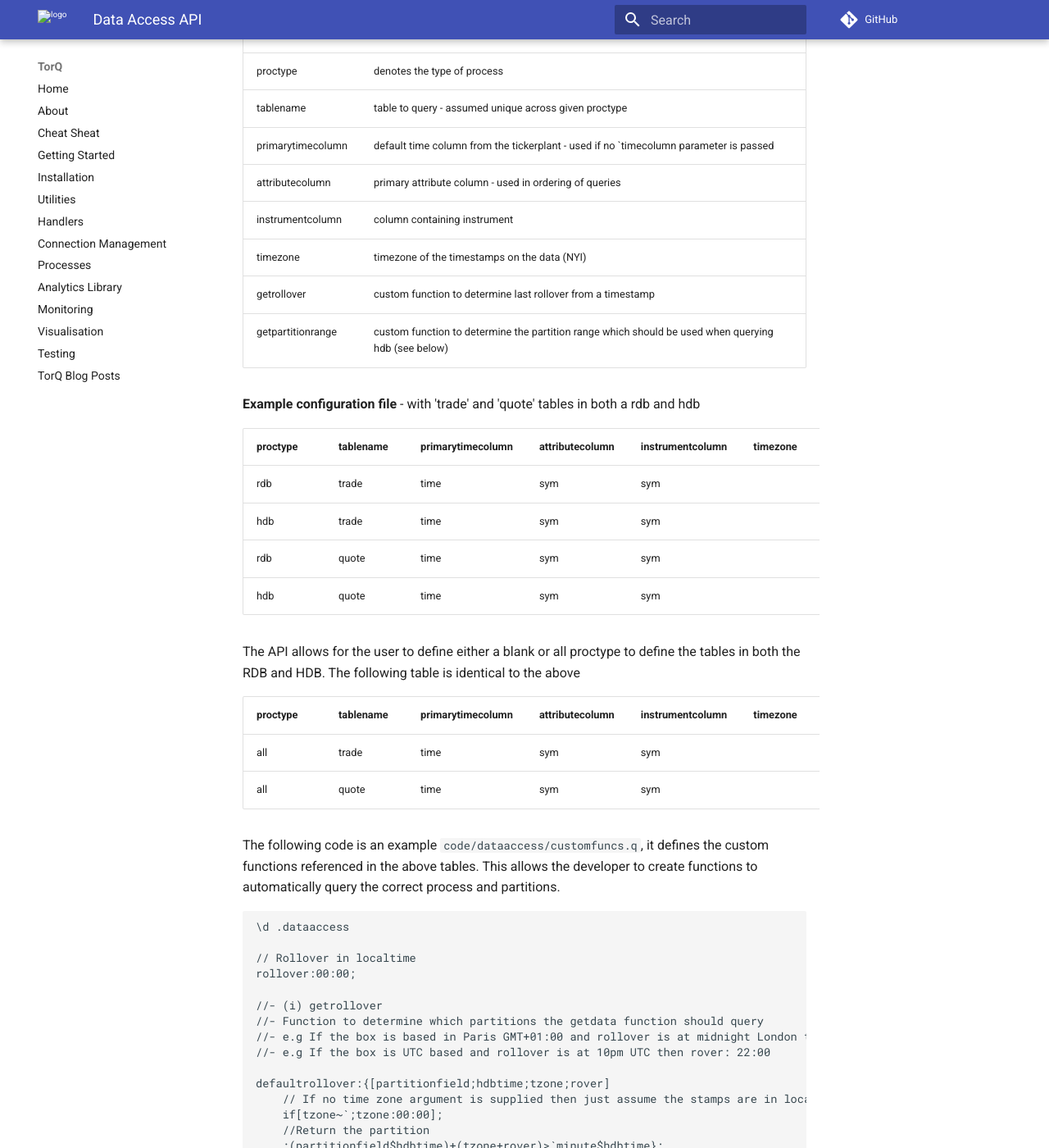
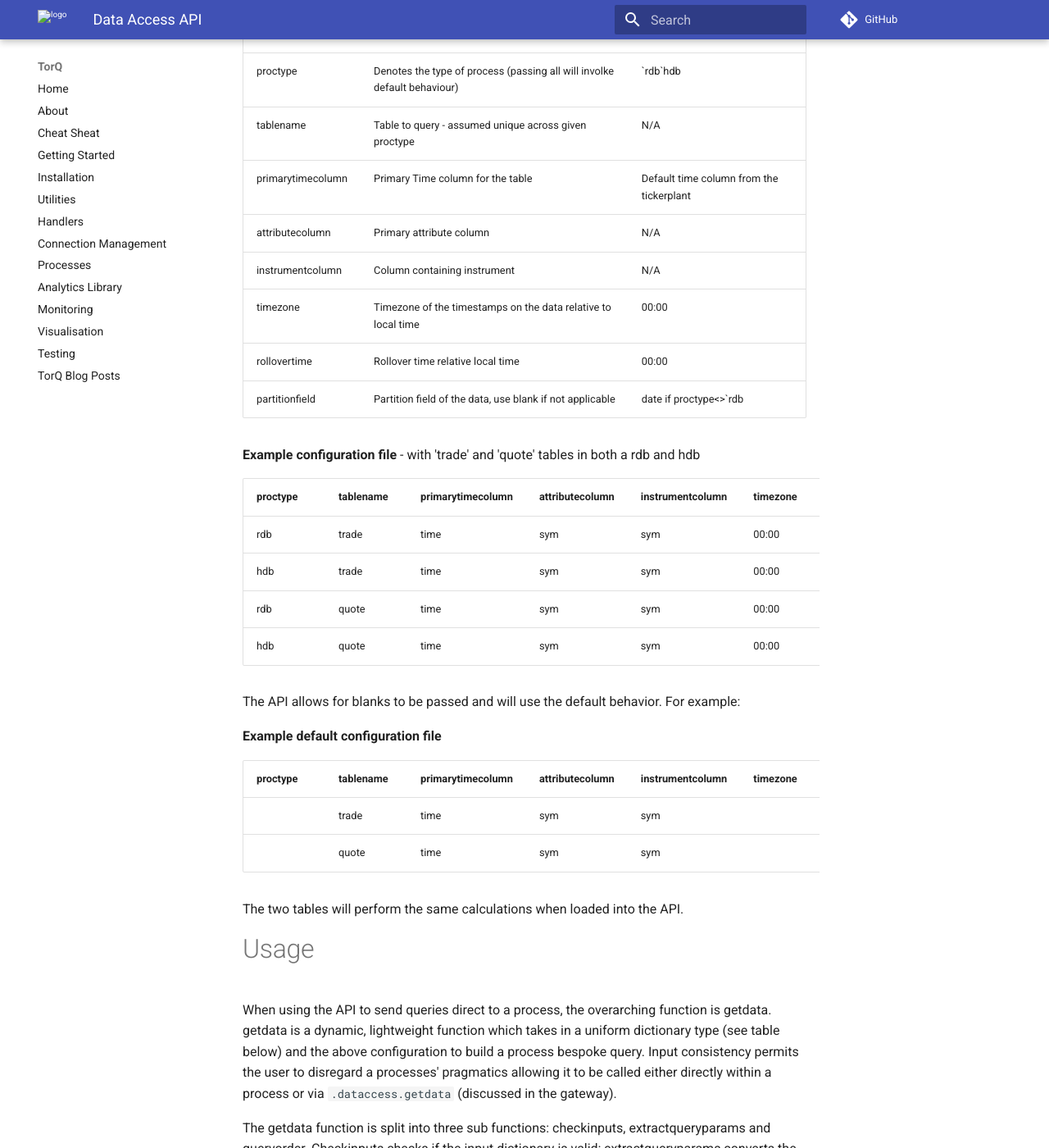
Before and after one commit to DataIntellectTech/TorQ, an MkDocs documentation site: the page built from docs/dataaccess.md, in a window 1280 px wide and 1400 px high, scrolled down 779 px. Shown: the whole window at 82% size. Built offline with MkDocs 1.6.1 and Material for MkDocs 9.7.7, drawn with Linux system fonts in a browser that asks for light colours; comment, search, counter and statistics services are not loaded; old or Windows-style settings are respelled for this version of MkDocs; some of the changed text lies outside the part shown.

Commit message:
Update dataaccess.md

````diff
--- a/docs/dataaccess.md
+++ b/docs/dataaccess.md
@@ -2,7 +2,7 @@
 
 # Introduction and Key Features
 
-The Dataaccess API is a TorQ upgrade designed for cloud compatibility.
+The Dataaccess API is a TorQ upgrade designed for seamless cross process data retrival.
 
 Other Key upgrades of the API are:
 - Compatibility with non kdb processes such as Google BigQuery and qREST
@@ -23,77 +23,41 @@
 
 **Description of fields in tableproperties.csv**
 
-|Field               |Description                                                                                        |
-|--------------------|---------------------------------------------------------------------------------------------------|
-|proctype            |denotes the type of process                                                                        |
-|tablename           |table to query - assumed unique across given proctype                                              |
-|primarytimecolumn   |default time column from the tickerplant - used if no  \`timecolumn parameter is passed            |
-|attributecolumn     |primary attribute column - used in ordering of queries                                             |
-|instrumentcolumn    |column containing instrument                                                                       |
-|timezone            |timezone of the timestamps on the data (NYI)                                                       |
-|getrollover         |custom function to determine last rollover from a timestamp                                        |
-|getpartitionrange   |custom function to determine the partition range which should be used when querying hdb (see below)|
+|Field               |Description                                                                                        |Default                                 |
+|--------------------|---------------------------------------------------------------------------------------------------|----------------------------------------|
+|proctype            |Denotes the type of process (passing all will involke default behaviour)                           |\`rdb\`hdb                              |
+|tablename           |Table to query - assumed unique across given proctype                                              |N/A                                     |
+|primarytimecolumn   |Primary Time column for the table                                                                  |Default time column from the tickerplant|
+|attributecolumn     |Primary attribute column                                                                           |N/A                                     |
+|instrumentcolumn    |Column containing instrument                                                                       |N/A                                     |
+|timezone            |Timezone of the timestamps on the data relative to local time                                      |00:00                                   |
+|rollovertime        |Rollover time relative local time                                                                  |00:00                                   |
+|partitionfield      |Partition field of the data, use blank if not applicable                                           |date if proctype<>\`rdb                 |
 
 **Example configuration file** - with 'trade' and 'quote' tables in both a rdb and hdb
 
-|proctype   |tablename  |primarytimecolumn     |attributecolumn       |instrumentcolumn|timezone|getrollover     |getpartitionrange   |
+|proctype   |tablename  |primarytimecolumn     |attributecolumn       |instrumentcolumn|timezone|rollovertime    |partitionfield      |
 |-----------|-----------|----------------------|----------------------|----------------|--------|----------------|--------------------|
-|rdb|trade|time|sym|sym||defaultrollover|defaultpartitionrange|
-|hdb|trade|time|sym|sym||defaultrollover|defaultpartitionrange|
-|rdb|quote|time|sym|sym||defaultrollover|defaultpartitionrange|
-|hdb|quote|time|sym|sym||defaultrollover|defaultpartitionrange|
+|rdb|trade|time|sym|sym|00:00|00:00||
+|hdb|trade|time|sym|sym|00:00|00:00|date|
+|rdb|quote|time|sym|sym|00:00|00:00||
+|hdb|quote|time|sym|sym|00:00|00:00|date|
 
 
-The API allows for the user to define either a blank or all proctype to define the tables in both the RDB and HDB. The following table is identical to the above
+The API allows for blanks to be passed and will use the default behavior. For example:
 
+**Example default configuration file**
 
  |proctype   |tablename  |primarytimecolumn     |attributecolumn       |instrumentcolumn|timezone|getrollover     |getpartitionrange   |
  |-----------|-----------|----------------------|----------------------|----------------|--------|----------------|--------------------|
- |all|trade|time|sym|sym||defaultrollover|defaultpartitionrange|
- |all|quote|time|sym|sym||defaultrollover|defaultpartitionrange|
+ ||trade|time|sym|sym||||
+ ||quote|time|sym|sym||||
 
-
-The following code is an example `code/dataaccess/customfuncs.q`, it defines the custom functions referenced in the above tables. This allows the developer to create functions to automatically query the correct process and partitions.
-
-
-```
-\d .dataaccess
-
-// Rollover in localtime
-rollover:00:00;
-
-//- (i) getrollover
-//- Function to determine which partitions the getdata function should query
-//- e.g If the box is based in Paris GMT+01:00 and rollover is at midnight London time then tzone:-01:00
-//- e.g If the box is UTC based and rollover is at 10pm UTC then rover: 22:00
-
-defaultrollover:{[partitionfield;hdbtime;tzone;rover]
-    // If no time zone argument is supplied then just assume the stamps are in local time
-    if[tzone~`;tzone:00:00];
-    //Return the partition
-    :(partitionfield$hdbtime)+(tzone+rover)>`minute$hdbtime};
-
-//- (ii) getpartitionrange
-//- offset times for non-primary time columns
-// example @[`date$(starttime;endtime);1;+;not `time~`time]
-
-defaultpartitionrange:{[timecolumn;primarytimecolumn;partitionfield;hdbtimerange;rolloverf;timezone]
-    // Get the partition fields from default rollover
-    hdbtimerange:partitionfield rolloverf[;;timezone;rollover]/: hdbtimerange;
-    // Output the partitions allowing for non-primary timecolumn
-    :@[hdbtimerange;1;+;not timecolumn~primarytimecolumn]};
-
-// Gets the last rollover
-lastrollover:{:defaultrollover[`date;.proc.cp[];`;rollover]};
-
-
-```
-
-
+The two tables will perform the same calculations when loaded into the API.
 
 # Usage
 
-When using the API to send queries direct to a process, the overarching function is getdata. getdata is a dynamic lightweight function which takes in a uniform dictionary type (see table below) and the above configuration to build a process bespoke query. Input consistency permits the user to disregard a processes' pragmatics allowing it to be called either directly within a process or via `.dataccess.getdata` (discussed in the gateway).
+When using the API to send queries direct to a process, the overarching function is getdata. getdata is a dynamic, lightweight function which takes in a uniform dictionary type (see table below) and the above configuration to build a process bespoke query. Input consistency permits the user to disregard a processes' pragmatics allowing it to be called either directly within a process or via `.dataccess.getdata` (discussed in the gateway).
 
 The getdata function is split into three sub functions: checkinputs, extractqueryparams and queryorder. Checkinputs checks if the input dictionary is valid; extractqueryparams converts the arguments into q-SQL and queryorder is the API's query optimiser (See Debugging and Optimisation).
 
@@ -362,9 +326,19 @@
 |Ordering parameter vague. Ordering by a column that aggregated more than once|checkordering|checkinputs|
 |Ordering parameter contains column that is not defined by aggregations, grouping or timebar parameter|checkordering|checkinputs|
 
-## Automatic Query Optimisation
+## Query Optimisation
 
-The queries are automatically optimised using `.queryorder.orderquery` this function is designed to improve the performance of certain queries  by prioritising filters against the attribute columns defined in `tableproperties.csv`. It can be toggled off by setting the value of ``` `queryoptimisation``` in the input dictionary to `0b`.
+The queries are automatically optimised using `.queryorder.orderquery` this function is designed to improve the performance of certain queries.
+This is done by:
+
+- Prioritising filters against the primary attribute column in tableproperties.csv
+- Swapping in for multiple = statements and razing the result together ```https://code.kx.com/q/wp/query-scaling/#efficient-select-statements-using-attributes```
+
+The optimisation can be toggled off by setting the value of ``` `queryoptimisation``` in the input dictionary to `0b`.
+
+### Metrics
+
+
 
 # Further Development
 
@@ -410,7 +384,7 @@
 
 1. All dictionary values must be in string format
 2. Nested quotion marks are not permitted
-3. Running `.dataaccess.enableqrest[]` will change the output of *all* queries to the gateway not just qREST ones
+3. Running `.dataaccess.enableqrest[]` will change the output of **all** queries to the gateway not just qREST ones
 4. When using the filter argument and like argument:
   1. The second argument in a filter should be a symbol e.g (like;``` `AMD```)
   2. The following patterns `\*,?,^,[,]` should be replaced by the numberics:`8,1,6,9,0` retrospectively
````
Also changed, not shown: other parts of docs/dataaccess.md (+2 -2 lines).
